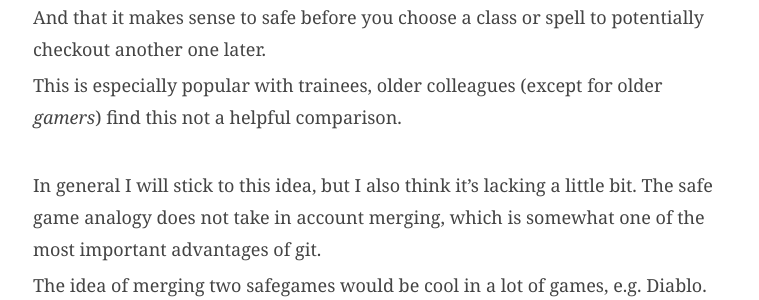
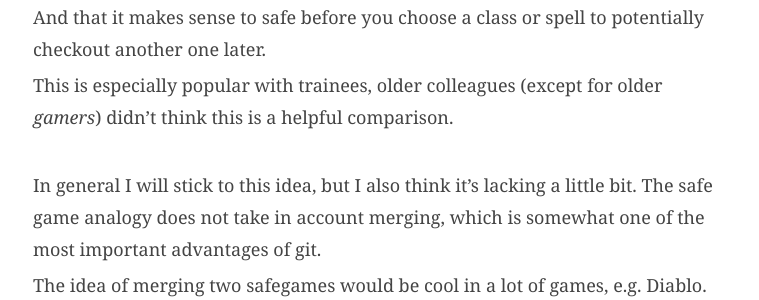
Before and after one commit to Twonki/twonki.github.io, a Jekyll site: the page built from _posts/2020-01-12-teaching-git.md, in a window 1280 px wide and 900 px high, scrolled down 2457 px. Shown: the part 155-455 px from the top of the window, without its empty margins (257-1016 px from the left). Built offline with Jekyll 4.4.1, drawn with Linux system fonts in a browser that asks for light colours; comment, search, counter and statistics services are not loaded.

Commit message:
small mistake and broken link

```diff
--- a/_posts/2020-01-12-teaching-git.md
+++ b/_posts/2020-01-12-teaching-git.md
@@ -74,7 +74,7 @@ More complex ideas like rebasing and cherry picking can easily be shown with a g
 One analogy I often use is that making a commit is like *saving* in a video game.
 And that it makes sense to safe before you choose a class or spell to potentially checkout another one later.
 
-This is especially popular with trainees, older colleagues (except for older *gamers*) find this not a helpful comparison.
+This is especially popular with trainees, older colleagues (except for older *gamers*) didn't think this is a helpful comparison.
 
 <br>
 In general I will stick to this idea, but I also think it's lacking a little bit.
@@ -219,7 +219,7 @@ Sadly - some platforms (such as Azure) do not support GPG-signing. Hopefully thi
 Setting up both keys usually needs to be done only once (per machine) and fits well in the "git onboarding"-process.
 
 <br>
-**.gitignore** is your friend. In general I recommend [gitignore.io](www.gitignore.io) and manually write it somewhere on the cheat-sheet.
+**.gitignore** is your friend. In general I recommend [gitignore.io](http://gitignore.io) and manually write it somewhere on the cheat-sheet.
 
 Never give a git-tutorial without mentioning gitignores!
 
```
